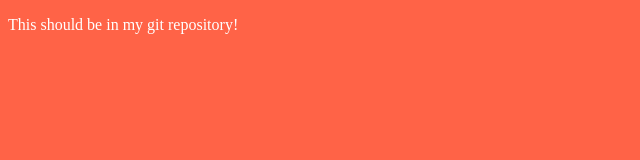
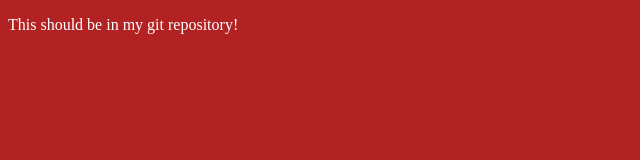
Before and after one commit to the-dmt/website, a plain HTML site: page index.html in a window 1280 px wide. Shown: the whole page, without its empty margins (0-640 px from the left). Drawn offline with Linux system fonts and the light colour scheme.

Commit message:
Update styles.css

```diff
--- a/styles.css
+++ b/styles.css
@@ -1,5 +1,5 @@
 body {
-    background: tomato;
+    background: firebrick;
 }
 
 p {
```
